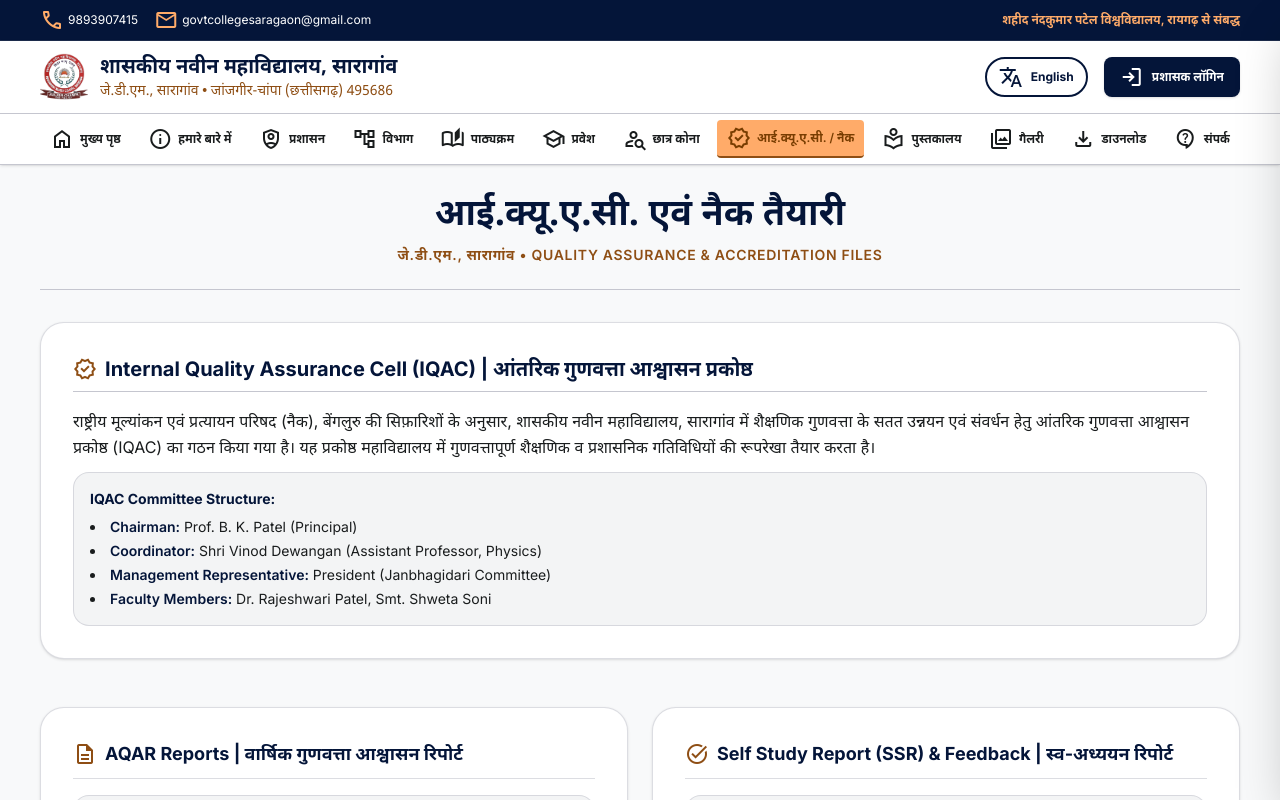
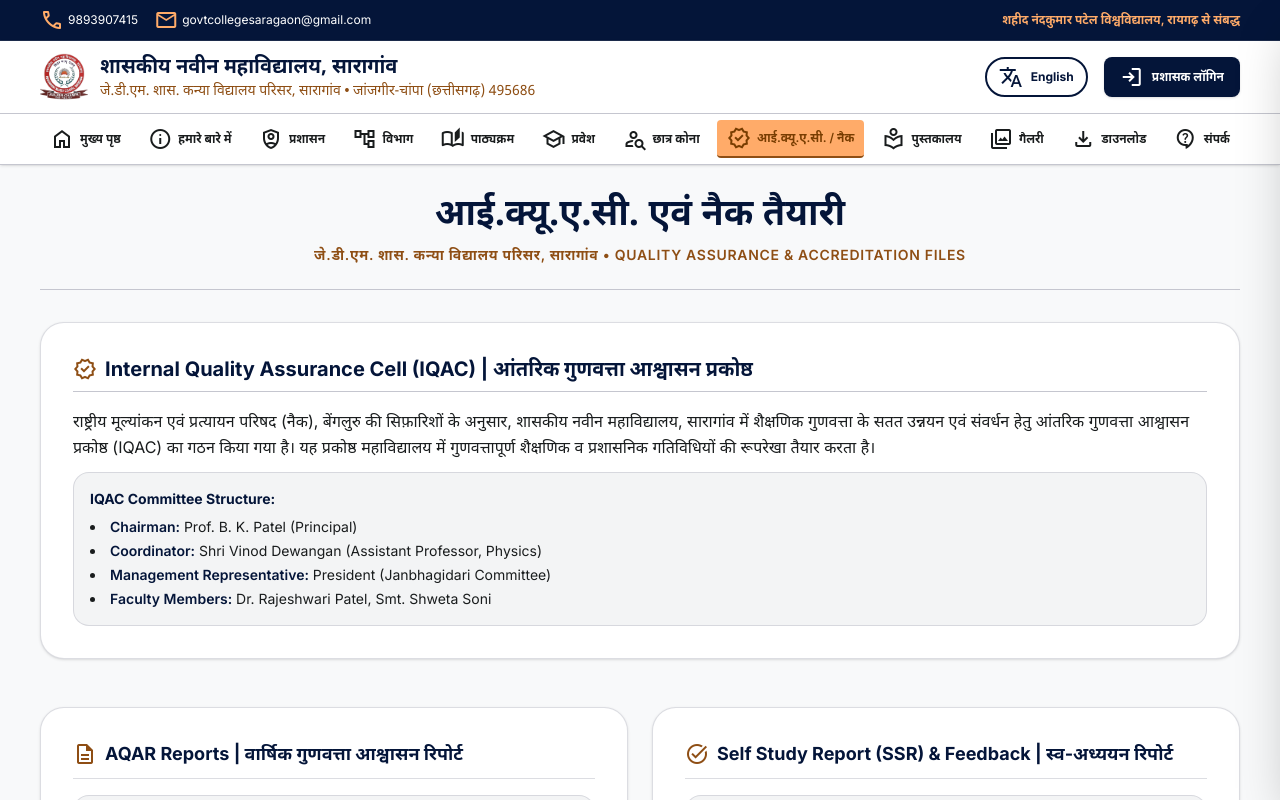
Before and after one commit to Mohanjogi99/gncs, a React (Vite) app: page /iqac in a window 1280 px wide. Shown: the top 800 px of the page. Built offline with nearby package versions, Linux system fonts and the light colour scheme.

Commit message:
feat: update header subtitle translations to J.D.M. Govt. Girls School Campus

```diff
--- a/src/data/mockData.js
+++ b/src/data/mockData.js
@@ -545,7 +545,7 @@
   en: {
     title: "Govt Naveen College, Saragaon",
     subtitle: "Affiliated to Shaheed Nandkumar Patel Vishwavidyalaya, Raigarh",
-    hindiSubtitle: "J.D.M., Saragaon",
+    hindiSubtitle: "J.D.M. Govt. Girls School Campus, Saragaon",
     districtName: "Janjgir-Champa (Chhattisgarh) 495686",
     home: "Home",
     about: "About",
@@ -630,7 +630,7 @@
   hi: {
     title: "शासकीय नवीन महाविद्यालय, सारागांव",
     subtitle: "शहीद नंदकुमार पटेल विश्वविद्यालय, रायगढ़ से संबद्ध",
-    hindiSubtitle: "जे.डी.एम., सारागांव",
+    hindiSubtitle: "जे.डी.एम. शास. कन्या विद्यालय परिसर, सारागांव",
     districtName: "जांजगीर-चांपा (छत्तीसगढ़) 495686",
     home: "मुख्य पृष्ठ",
     about: "हमारे बारे में",
```
